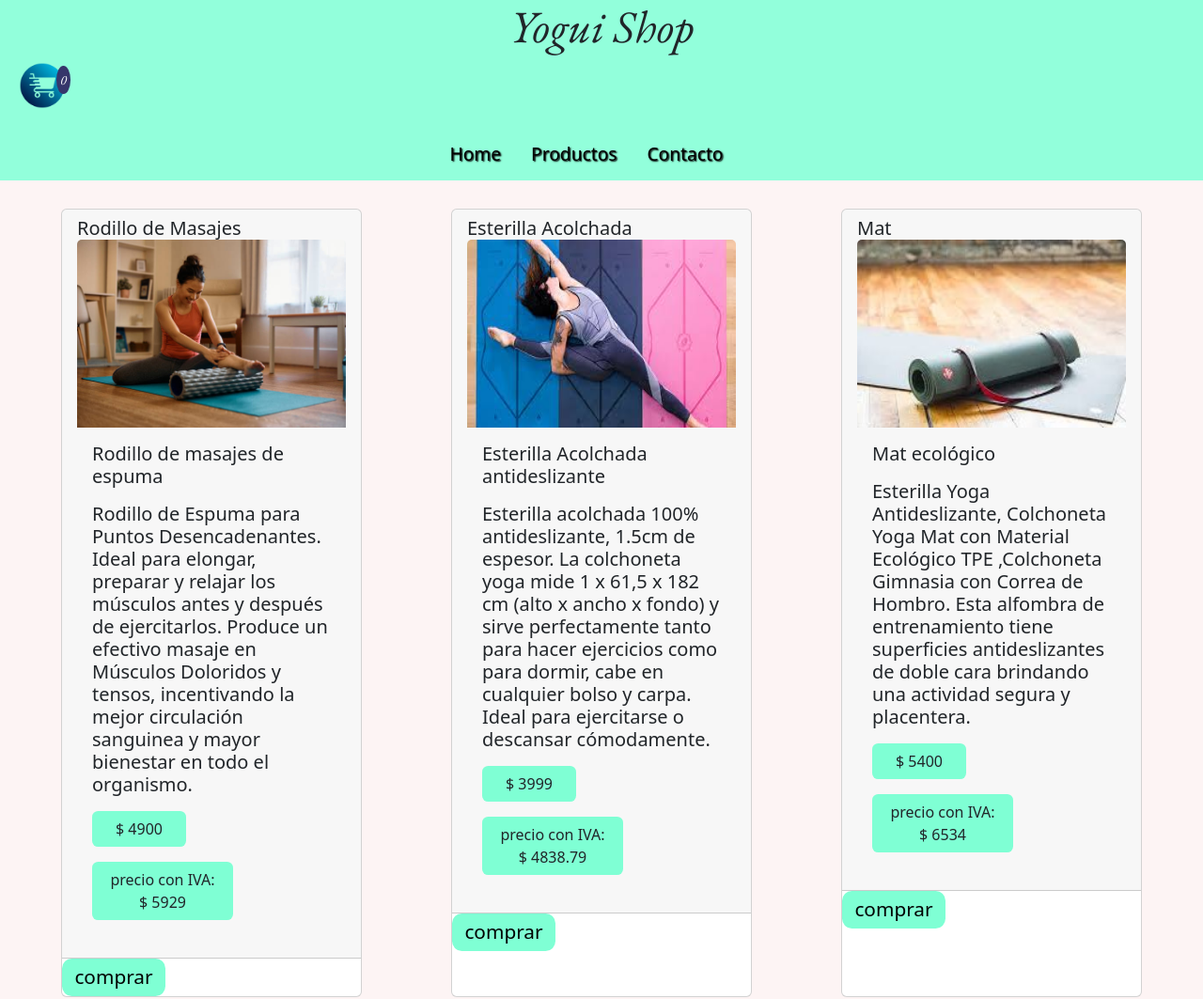
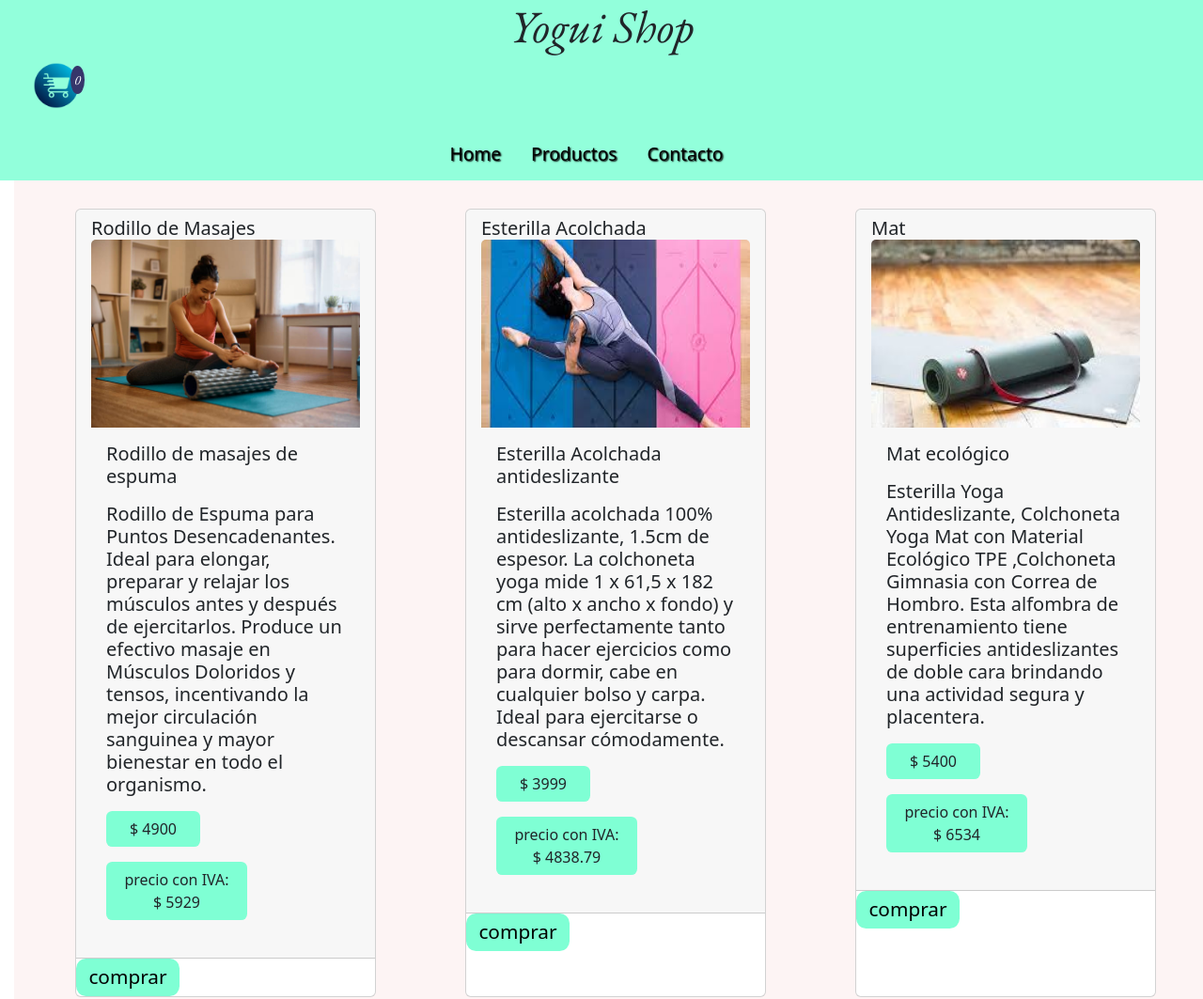
Before and after one commit to beatriznoemi412/1-PreEntregaJs-YoguiShop, a plain HTML site: page pages/productos.html in a window 1280 px wide. Shown: the top 1063 px of the page at 94% size. Drawn offline with nearby package versions, Linux system fonts and the light colour scheme; a web font is replaced by a local one.

Commit message:
arreglé css de main index.html

```diff
--- a/css/style.css
+++ b/css/style.css
@@ -14,7 +14,7 @@ header {
 .iconCarrito {
   width: 50px;
   height: 50px;
-  margin-left: 20px;
+  margin-left: 35px;
 }
 /*CARRITO CANTIDAD DE PRODUCTOS QUE VAN COMPRANDO*/
 .carritoCantidad{
@@ -24,7 +24,7 @@ header {
   font-size: .9rem;
   padding: 4px;
   top:80px;
-  left: 60px;
+  left: 75px;
   position: absolute;
   display: none;
 }
@@ -68,6 +68,7 @@ header {
 main {
   background-color: rgb(253, 244, 244);
   width: 100vw;
+  margin-left: 15px!important;
 }
 carousel-slide{
   display: flex!important;
```
Also changed, not shown: index.html (+1 -1 lines).
